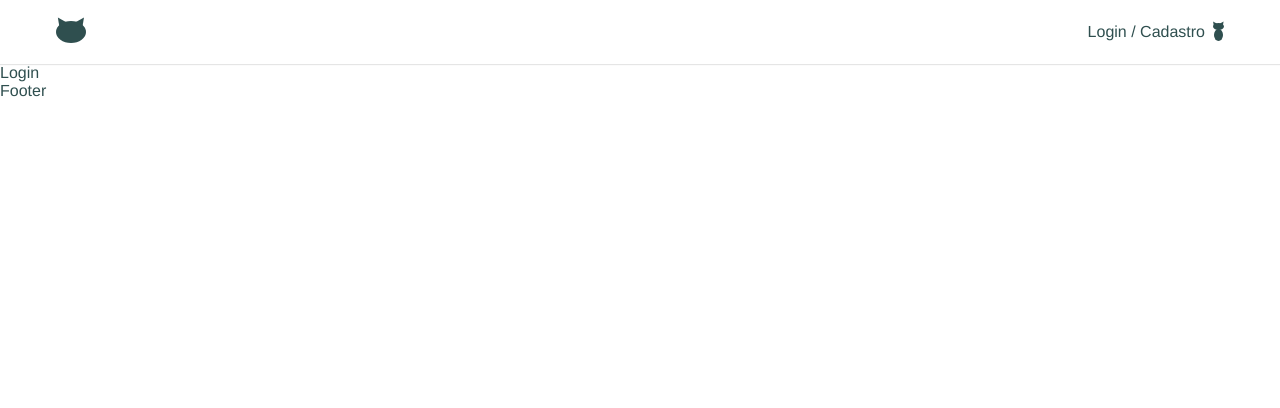
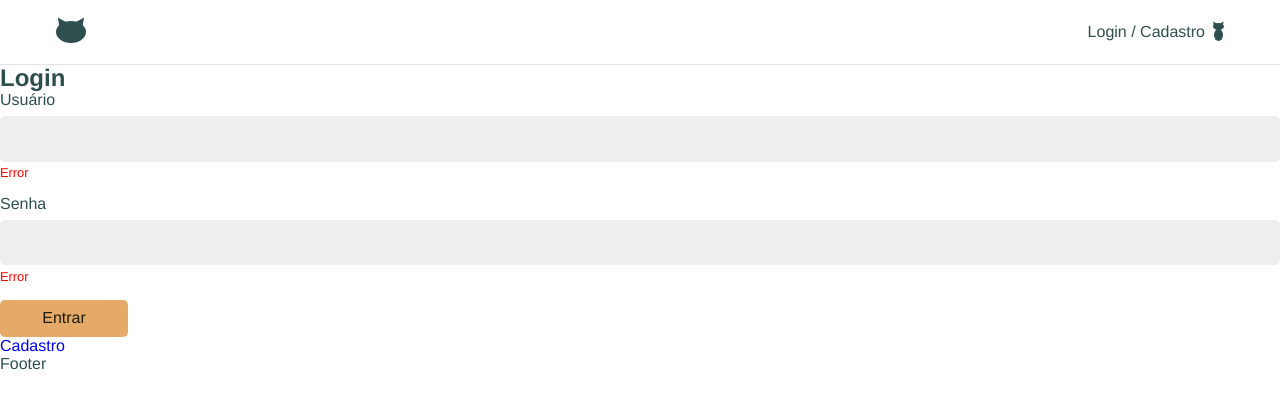
Before and after one commit to joaosamuelgomes/kitties-react-js, a React (Create React App) app: page /login in a window 1280 px wide. Shown: the top 408 px of the page. Built offline with nearby package versions, Linux system fonts and the light colour scheme.

Commit message:
Estilizando formulários

```diff
--- a/src/App.js
+++ b/src/App.js
@@ -12,7 +12,7 @@ function App() {
       <Header />
       <Routes>
         <Route path="/" element={<Home/>} />
-        <Route path="/login" element={<Login />} />
+        <Route path="/login/*" element={<Login />} />
       </Routes>
       <Footer />
       </BrowserRouter>
--- /dev/null
+++ b/src/Components/Forms/Button.js
@@ -0,0 +1,12 @@
+import React from 'react';
+import styles from "./Button.module.css"
+
+const Button = ({children, ...props}) => {
+  return (
+    <button {...props} className={styles.button}>
+        {children}
+    </button>
+  );
+};
+
+export default Button;
--- /dev/null
+++ b/src/Components/Forms/Button.module.css
@@ -0,0 +1,24 @@
+.button {
+    font-size: 1rem;
+    font-size: var(--type-primary);
+    cursor: pointer;
+    border: none;
+    border-radius: 0.3rem;
+    background: #e6aa68;
+    color: #1d1a05;
+    min-width: 8rem;
+    padding: 0.6rem 1.4rem;
+    box-sizing: border-box;
+    transition: 0.1s;
+}
+
+.button:hover,
+.button:focus {
+    outline: none;
+    box-shadow: 0 0 0 3px #fffbbd, 0 0 0 4px #e6aa68;
+}
+
+.buton:disabled {
+    opacity: 0.5;
+    cursor: wait;
+}
--- /dev/null
+++ b/src/Components/Forms/Input.js
@@ -0,0 +1,15 @@
+import React from 'react';
+import styles from "./Input.module.css"
+
+const Input = ({ label, type, name }) => {
+  return (
+        <div className={styles.wrapper}>
+            <label className={styles.label} htmlFor={name}>{label}</label>
+            <input id={name} name={name} className={styles.input} type={type} />
+            <p className={styles.error}>Error</p>
+        </div>
+
+  );
+};
+
+export default Input;
--- /dev/null
+++ b/src/Components/Forms/Input.module.css
@@ -0,0 +1,35 @@
+.wrapper {
+    margin-bottom: 1rem;
+}
+
+.input {
+    border: 1px solid #eee;
+    display: block;
+    width: 100%;
+    font-size: 1rem;
+    padding: 0.8rem;
+    border-radius: 0.3rem;
+    background: #eee;
+    transition: 0.1s;
+}
+
+.input:focus,
+.input:hover {
+    outline: none;
+    border-color: #e6aa68;
+    background: white;
+    box-shadow: 0 0 0 3px #fffbbd, 0 0 0 4px #e6aa68;
+}
+
+.label {
+    display: block;
+    font-size: 1rem;
+    line-height: 1;
+    padding-bottom: 0.5rem;
+}
+
+.error {
+    color: red;
+    font-size: 0.8rem;
+    margin-top: 0.2rem;
+}
--- a/src/Components/Login/Login.js
+++ b/src/Components/Login/Login.js
@@ -1,7 +1,20 @@
 import React from 'react';
+import { Route, Routes } from 'react-router-dom';
+import LoginForm from "./LoginForm"
+import LoginCreate from "./LoginCreate"
+import LoginPasswordLost from "./LoginPasswordLost"
+import LoginPasswordReset from "./LoginPasswordReset"
 
 const Login = () => {
-  return <div>Login</div>;
+  return <div>
+    <Routes>
+      <Route path="/" element={<LoginForm />}/>
+      <Route path="create" element={<LoginCreate />}/>
+      <Route path="forget" element={<LoginPasswordLost />}/>
+      <Route path="reset" element={<LoginPasswordReset />}/>
+
+    </Routes>
+  </div>;
 };
 
 export default Login;
--- /dev/null
+++ b/src/Components/Login/LoginCreate.js
@@ -0,0 +1,9 @@
+import React from 'react';
+
+const LoginCreate = () => {
+  return <div>
+      Criar
+  </div>;
+};
+
+export default LoginCreate;
--- /dev/null
+++ b/src/Components/Login/LoginForm.js
@@ -0,0 +1,30 @@
+import React from 'react';
+import { Link } from 'react-router-dom';
+import Button from '../Forms/Button';
+import Input from '../Forms/Input';
+
+const LoginForm = () => {
+    const [username, setUsername] = React.useState("");
+    const [password, setPassword] = React.useState("");
+
+    function handleSubmit(event) {
+        event.preventDefault()
+        /* Implementar contato com API externa */
+    }
+
+    return (
+        <section>
+            <h1>Login</h1>
+            <form action="" onSubmit={handleSubmit}>
+                <Input label="Usuário" type="text" name="username"/>
+                <Input label="Senha" type="password" name="password"/>
+            </form>
+            <Button>Entrar</Button>
+            <Link to="/login/create">Cadastro</Link>
+
+
+        </section>
+    );
+};
+
+export default LoginForm;
--- /dev/null
+++ b/src/Components/Login/LoginPasswordLost.js
@@ -0,0 +1,7 @@
+import React from 'react';
+
+const LoginPasswordLost = () => {
+  return <div></div>;
+};
+
+export default LoginPasswordLost;
--- /dev/null
+++ b/src/Components/Login/LoginPasswordReset.js
@@ -0,0 +1,7 @@
+import React from 'react';
+
+const LoginPasswordReset = () => {
+  return <div></div>;
+};
+
+export default LoginPasswordReset;
```
Also changed, not shown: src/palette.txt (added).
